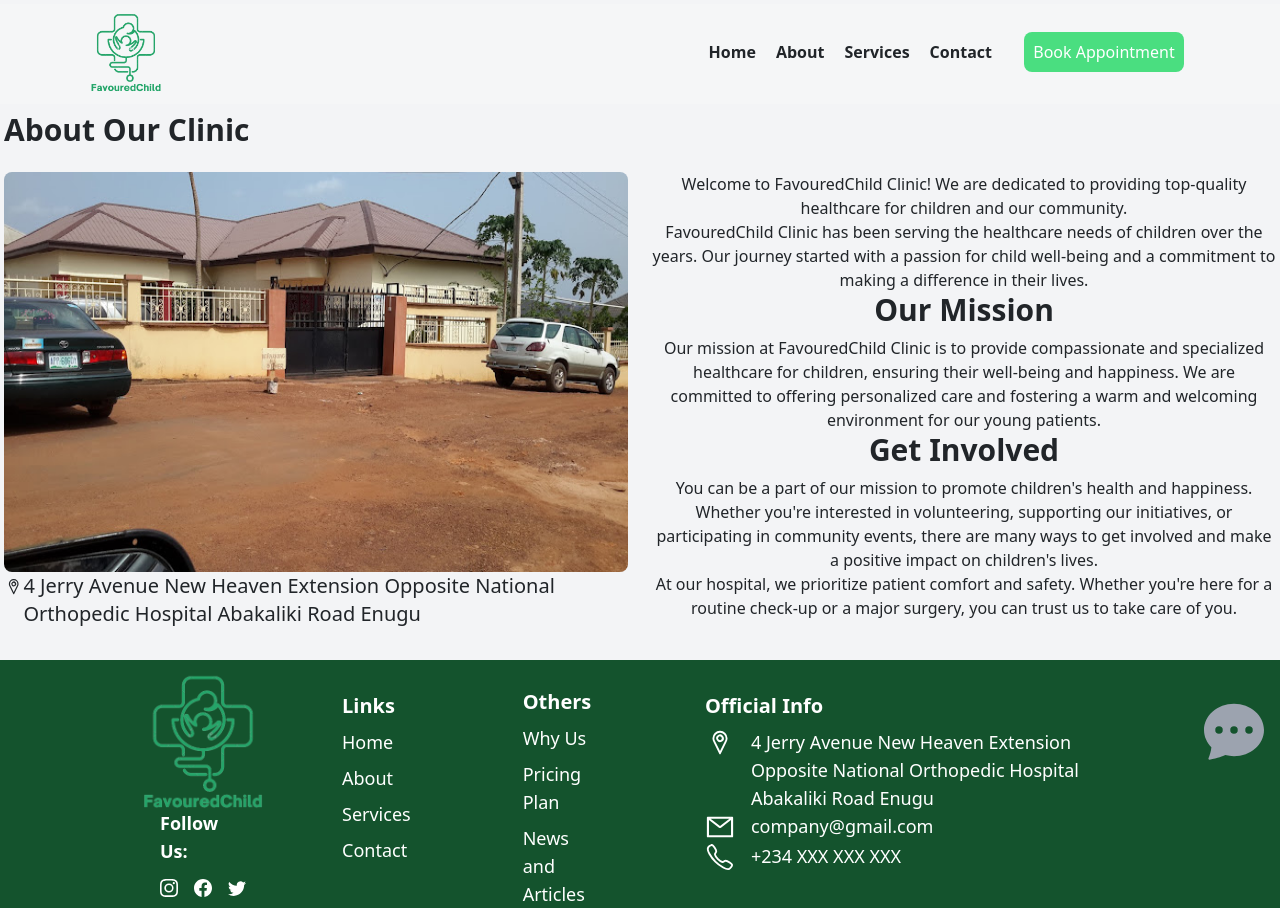
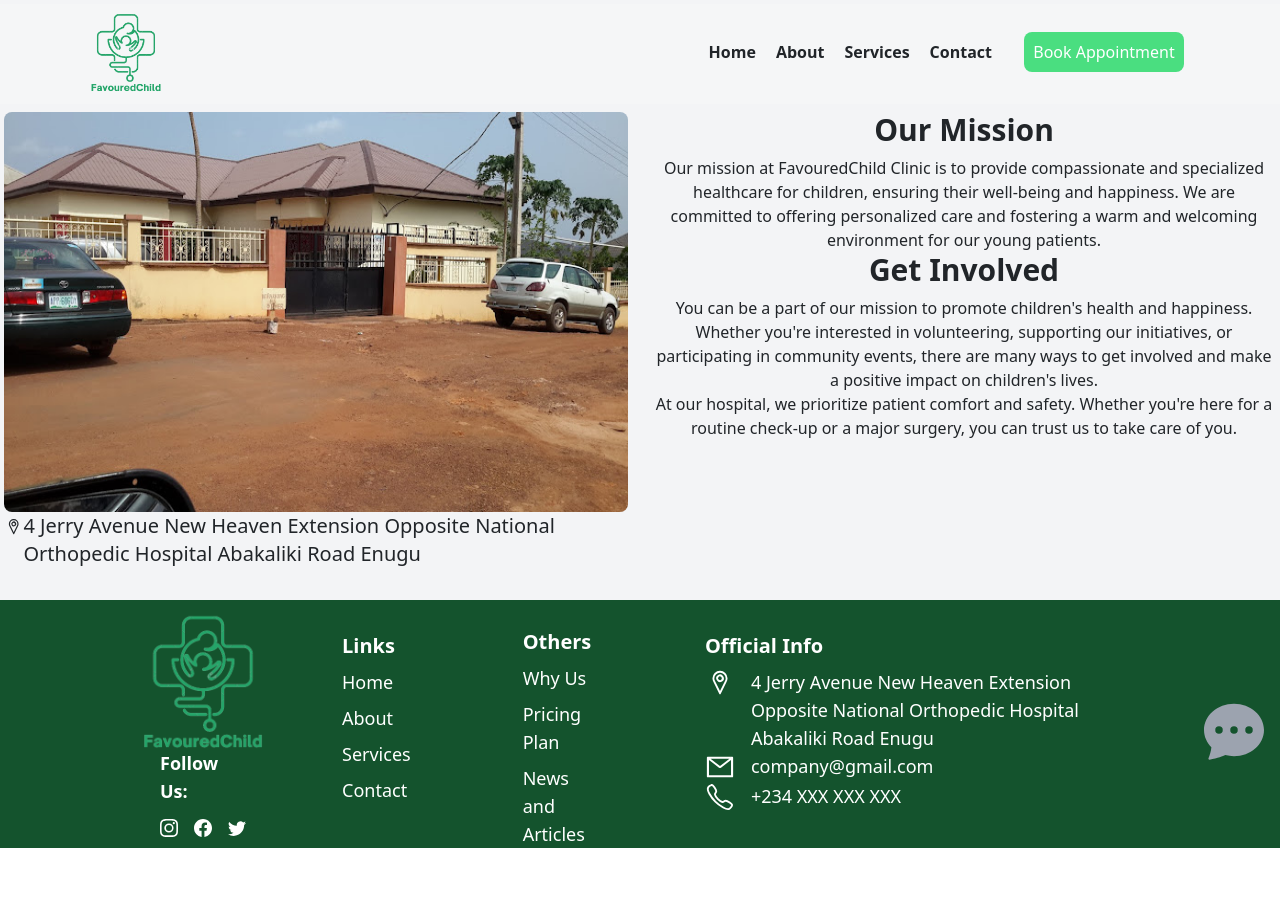
Before and after one commit to Favour-ag/favouredChildCliniProjectNew, a React (Vite) app: page /aboutpage in a window 1280 px wide. After the commit the page ends 848 px from the top, so only its background shows below. Built offline with nearby package versions, Linux system fonts and the light colour scheme.

Commit message:
fixed bug

```diff
--- a/src/components/About.jsx
+++ b/src/components/About.jsx
@@ -8,9 +8,9 @@ import { FaUserNurse } from 'react-icons/fa'
 const About = () => {
   return (
     <>
-        <div className='grid justify-items-center md:flex md:px-6 lg:px-32 md:gap-10 lg:gap-32 mt-10 text-center md:text-left'>
+        <div className='grid justify-items-center md:flex md:px-6 lg:px-32 md:gap-10 lg:gap-16 mt-10 text-center md:text-left'>
             <img src={mandw} alt="doctors"  className='w-[400px] h-[580px] md:h-[600px] rounded-xl'/>
-                <div className='grid justify-items-start p-6 gap-1 lg:gap-0'>
+                <div className='grid justify-items-start p-6 gap-1 lg:gap-0 leading-relaxed'>
                 <h1 className='text-4xl font-semibold'>What we do</h1>
                 <p className='text-slate-500 text-justify'>At FavouredChild Clinic, we're dedicated to one remarkable mission: Nurturing Every Child's Potential. Founded on the principles of compassion, expertise, and community engagement,Favoured Child Clinic was born from a shared vision – to redefine pediatric healthcare as a holistic and enriching experience. Our journey began with a commitment to treat each child not just as a patient but as a unique individual, and each family not just as clients but as integral members of our extended family.</p>
                 <p className=' text-slate-500 text-justify'>Our journey began with a simple, yet profound belief – that every child is a bundle of limitless potential, deserving the finest care. We've made it our life's work to transform this belief into a reality.</p>
@@ -20,7 +20,7 @@ const About = () => {
                 {/* <p className='text-justify text-slate-500'>
                 In the heartbeat of FavouredChild Clinic, your child is not just a patient; they are our priority. We are dedicated to providing personalized, compassionate care that extends beyond medical treatment. Your trust is a precious gift, and we honor it by delivering healthcare that fosters trust, security, and the holistic well-being of your child.
                 </p> */}
-                 <button className='bg-green-400  rounded-lg w-[160px] py-2 text-white mt-2'><a href={"/aboutPage"}>Read More...</a></button>
+                 <button className='bg-green-400  rounded-lg w-[160px] py-2 text-white mt-2 animate-bounce'><a href={"/aboutPage"}>Read More...</a></button>
 
                 {/* <div className='grid gap-5 md:flex md:flex-wrap'>
                     <div className='w-[250px] h-[200px] shadow-lg shadow-slate-400 grid justify-items-center rounded-2xl p-4'>
--- a/src/components/Contact.jsx
+++ b/src/components/Contact.jsx
@@ -56,7 +56,7 @@ const Contact = () => {
               </div>
               <button
                 type="submit"
-                className="bg-green-500 text-white py-2 px-4 rounded hover:bg-green-600 transition ease-in-out delay-150  hover:-translate-y-1 hover:scale-110  duration-300"
+                className="bg-green-500 text-white py-2 px-4 rounded hover:bg-green-600 transition ease-in-out delay-150  hover:-translate-y-1 hover:scale-110  duration-300 animate-bounce"
               >
                 Send
               </button>
--- a/src/components/pages/AboutPage.jsx
+++ b/src/components/pages/AboutPage.jsx
@@ -9,8 +9,7 @@ const About = () => {
     <>
     <div className="bg-gray-100 w-full">
     <Navbar />
-      <div className="container mx-auto py-8 px-1 lg:px-10">
-        <h1 className="text-3xl font-bold mb-4 mt-20">About Our Clinic</h1>
+      <div className="container mx-auto py-8 px-1 lg:px-10 pt-28">
         <div className="grid grid-cols-1 md:grid-cols-2 gap-4">
           <div>
             <img
@@ -22,11 +21,6 @@ const About = () => {
               National Orthopedic Hospital Abakaliki Road Enugu</p>
           </div>
           <div className='text-md text-center md:text-left'>
-            <p>Welcome to FavouredChild Clinic! We are dedicated to providing top-quality healthcare for children and our community.
-            </p>
-            <p>
-            FavouredChild Clinic has been serving the healthcare needs of children over the years. Our journey started with a passion for child well-being and a commitment to making a difference in their lives.
-            </p>
             <h2 className="text-3xl font-semibold mb-2">Our Mission</h2>
           <p>
             Our mission at FavouredChild Clinic is to provide compassionate and specialized healthcare for children, ensuring their well-being and happiness. We are committed to offering personalized care and fostering a warm and welcoming environment for our young patients.
```
